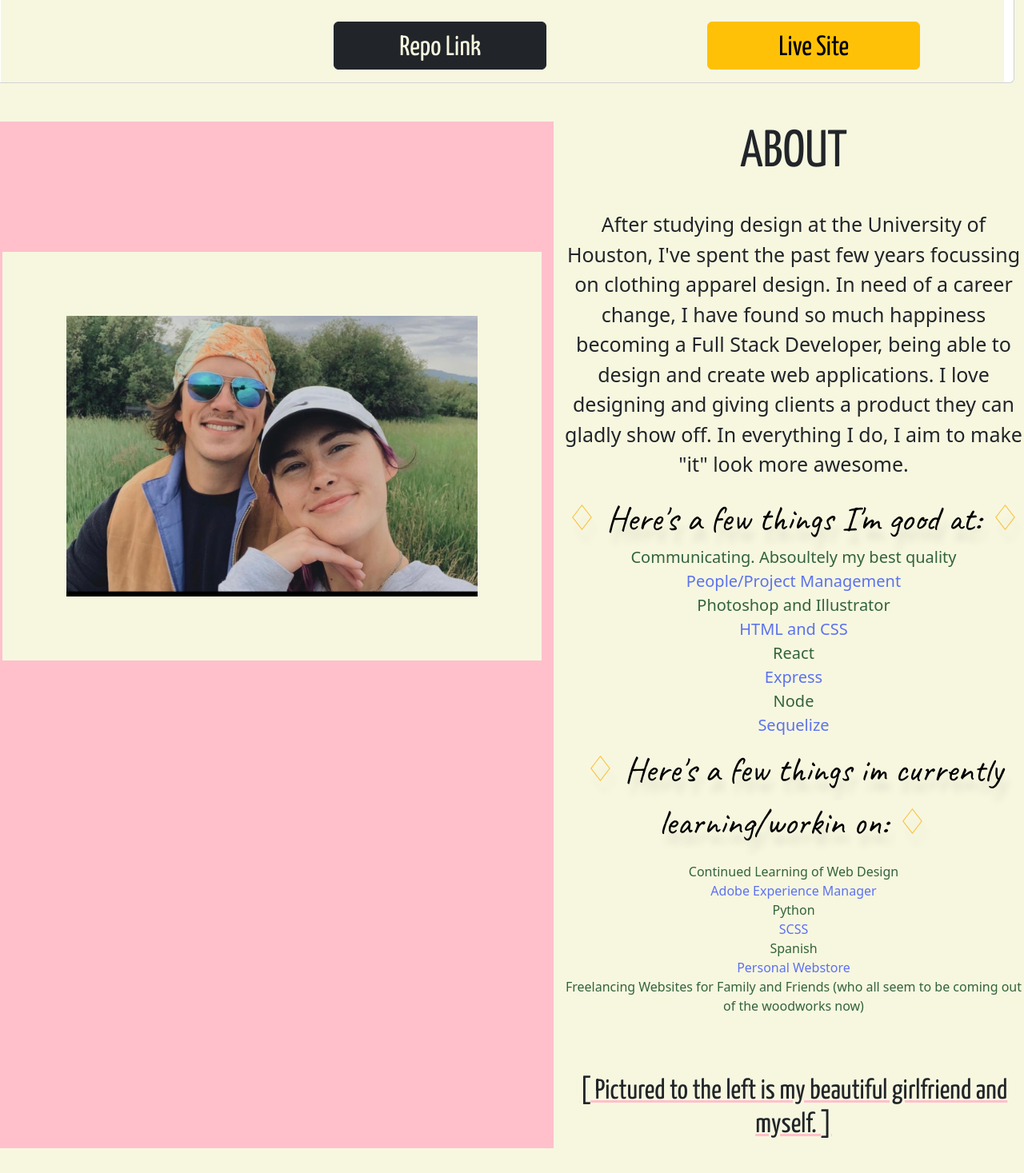
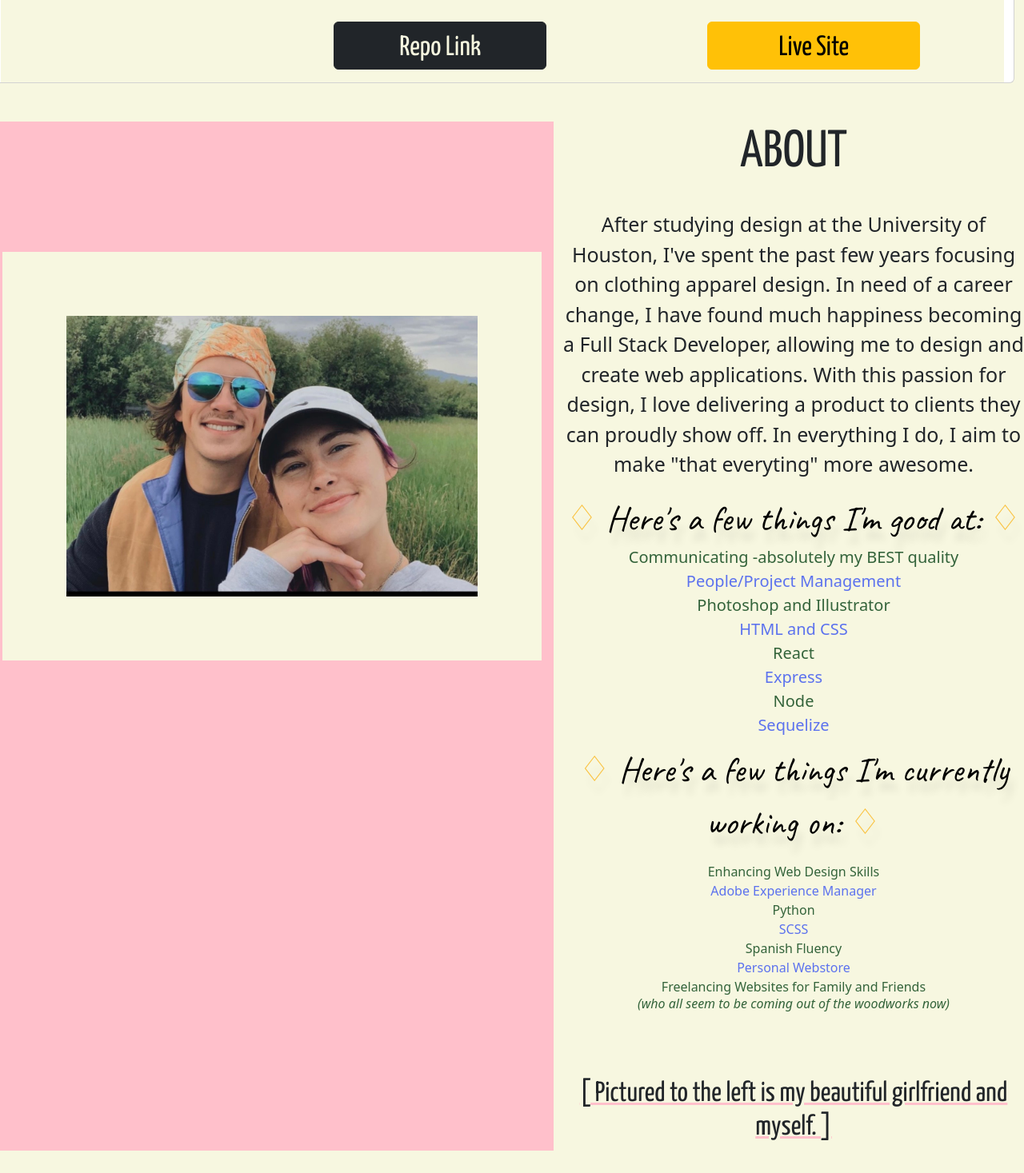
Before and after one commit to bashworthj/React-Portfolio, a React (Create React App) app in the folder react-portfolio/: page / in a window 1280 px wide. Shown: the part 2360-3827 px from the top of the page at 80% size. Built offline with nearby package versions, Linux system fonts and the light colour scheme.

Commit message:
live site

```diff
--- a/react-portfolio/src/Views/About/about.css
+++ b/react-portfolio/src/Views/About/about.css
@@ -84,3 +84,8 @@ li:nth-child(even) {
 .symbols{
   color: rgb(250, 193, 61);
 }
+.wood{
+  font-weight: 300;
+  color: rgb(51, 99, 58);
+  font-style: italic;
+}
--- a/react-portfolio/src/Views/About/about.js
+++ b/react-portfolio/src/Views/About/about.js
@@ -15,16 +15,16 @@ function About() {
           </h3>
           <div className="row align-self-center about-info">
             <p className="bio">
-              After studying design at the University of Houston, I've spent the past few years focussing on clothing apparel design. In need
-              of a career change, I have found so much happiness becoming a Full Stack Developer, being able to design and create web applications.
-              I love designing and giving clients a product they can gladly show off. In everything I do, I aim to make "it" look more awesome.
+              After studying design at the University of Houston, I've spent the past few years focusing on clothing apparel design. In need
+              of a career change, I have found much happiness becoming a Full Stack Developer, allowing me to design and create web applications.
+              With this passion for design, I love delivering a product to clients they can proudly show off. In everything I do, I aim to make "that everyting" more awesome.
             </p>
             <p className="skills">
               <span className="goodat">
               <span className="symbols">	&#9826;</span> Here's a few things I'm good at: <span className="symbols">	&#9826;</span>
               </span>
               <ul className=" skillList text-center">
-                <li className="good">Communicating. Absoultely my best quality</li>
+                <li className="good">Communicating -absolutely my BEST quality</li>
                 <li className="good">People/Project Management</li>
                 <li className="good">Photoshop and Illustrator</li>
                 <li className="good">HTML and CSS</li>
@@ -35,18 +35,19 @@ function About() {
               </ul>
             </p>
             <p className="future"> <span className="learnin">
-            <span className="symbols">	&#9826;</span> Here's a few things im currently learning/workin on: <span className="symbols">	&#9826;</span>
+            <span className="symbols">	&#9826;</span> Here's a few things I'm currently working on: <span className="symbols">	&#9826;</span>
               </span></p>
               <ul className=" skillList text-center">
-                <li className="good">Continued Learning of Web Design</li>
+                <li className="good">Enhancing Web Design Skills</li>
                 <li className="good">Adobe Experience Manager</li>
                 <li className="good">Python</li>
                 <li className="good">SCSS</li>
-                <li className="good">Spanish</li>
+                <li className="good">Spanish Fluency</li>
                 <li className="good">Personal Webstore</li>
-                <li className="good">Freelancing Websites for Family and Friends (who all seem to be coming
-                out of the woodworks now)</li>
+                <li className="good">Freelancing Websites for Family and Friends</li>
               </ul>
+              <h6 className="wood"> (who all seem to be coming
+                out of the woodworks now)</h6>
           </div>
       <br></br>
     <h6 className="caption"><span className="um">[</span> Pictured to the left is my beautiful girlfriend and myself. <span className="um">]</span></h6>
```
